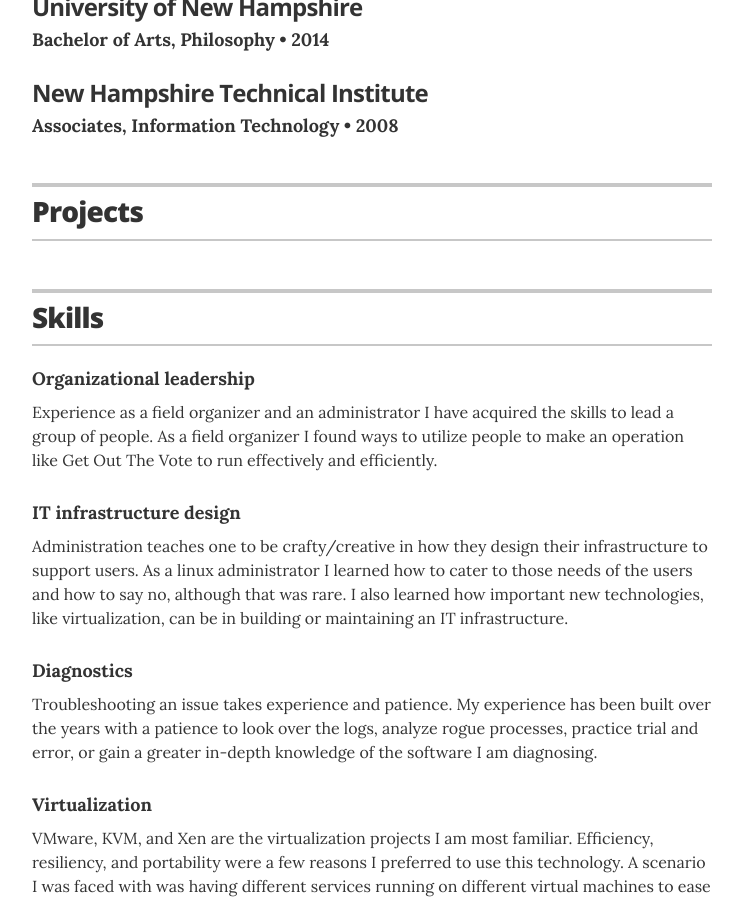
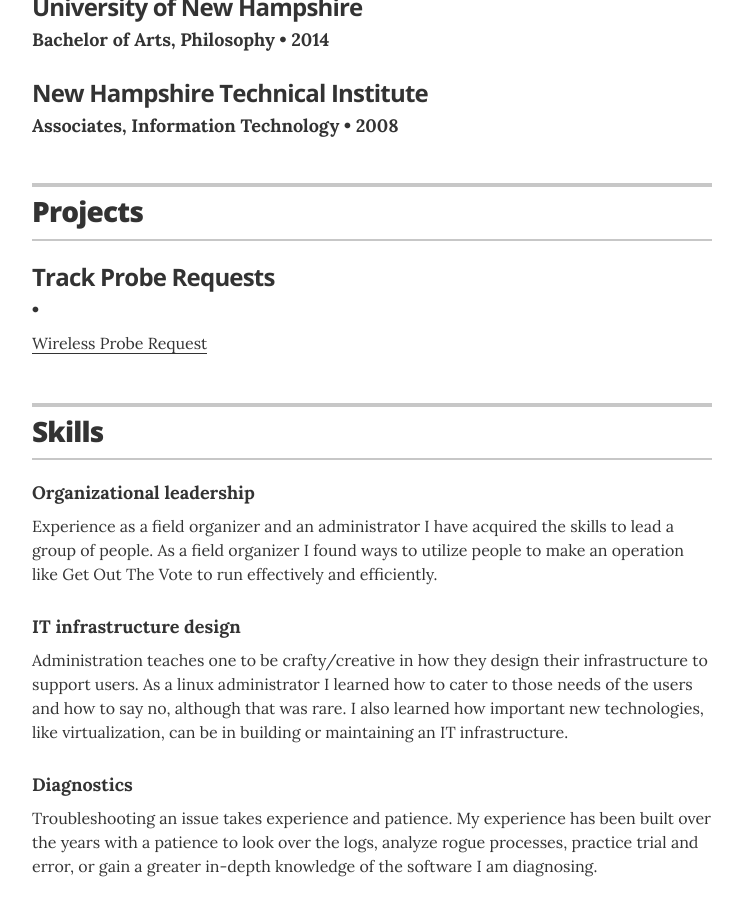
Before and after one commit to jthibeault2005/joshthibeault.me, a Jekyll site: the page built from index.html, in a window 1280 px wide and 900 px high, scrolled down 1569 px. Shown: the whole window, without its empty margins (268-1011 px from the left). Built offline with Jekyll 4.4.1, drawn with Linux system fonts in a browser that asks for light colours.

Commit message:
Update projects.yml

```diff
--- a/_data/projects.yml
+++ b/_data/projects.yml
@@ -1,5 +1,6 @@
 # Projects
-# uncomment the urls if you wish to display them, and add your own URL
+- project: Track Probe Requests
+  description: <a href="jthibeault.me/_pages/project_radio.html" target="Radio Probe">Wireless Probe Request</a>
 
 # jazznotes.io
 #- project: jazznotes.io
```
